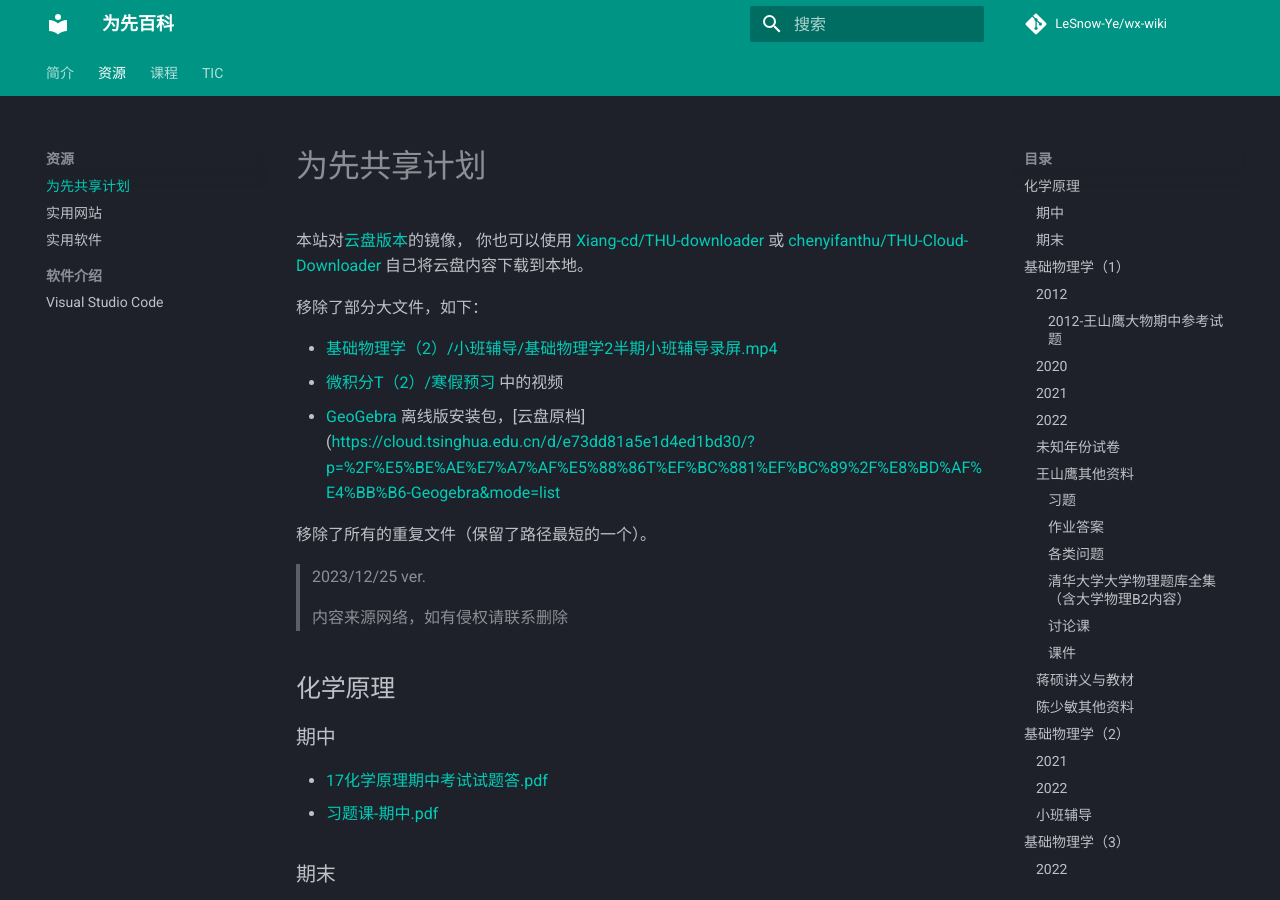
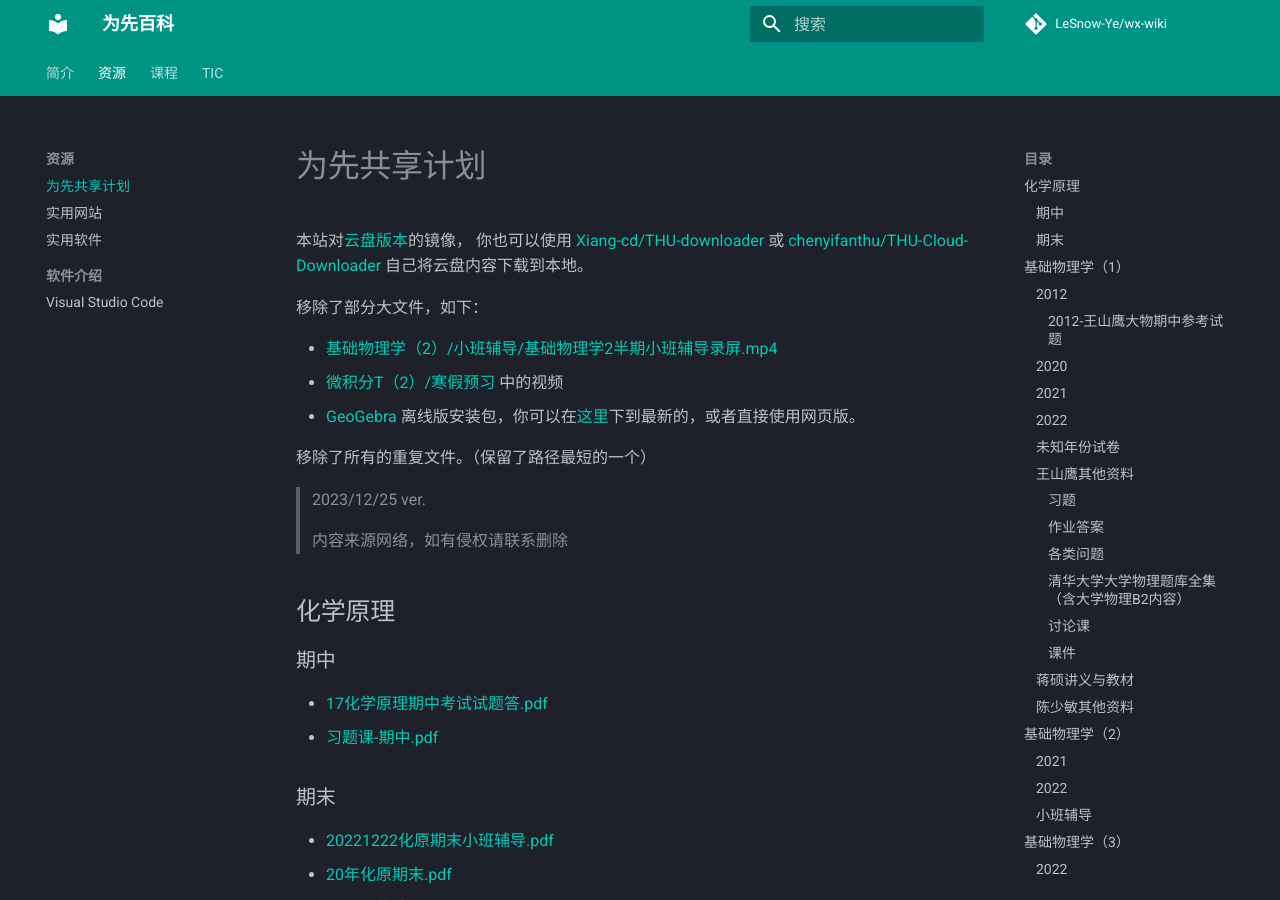
Before and after one commit to LeSnow-Ye/wx-wiki, an MkDocs documentation site: the page built from docs/resources/sharing-project.md, in a window 1280 px wide and 900 px high. Built offline with MkDocs 1.6.1 and Material for MkDocs 9.7.7, drawn with Linux system fonts in a browser that asks for light colours; comment, search, counter and statistics services are not loaded.

```diff
--- a/docs/resources/sharing-project.md
+++ b/docs/resources/sharing-project.md
@@ -8,9 +8,9 @@
 
 - [基础物理学（2）/小班辅导/基础物理学2半期小班辅导录屏.mp4](https://cloud.tsinghua.edu.cn/d/e73dd81a5e1d4ed1bd30/files/?p=%2F%E5%9F%BA%E7%A1%80%E7%89%A9%E7%90%86%E5%AD%A6%EF%BC%882%EF%BC%89%2F%E5%B0%8F%E7%8F%AD%E8%BE%85%E5%AF%BC%2F%E5%9F%BA%E7%A1%80%E7%89%A9%E7%90%86%E5%AD%A62%E5%8D%8A%E6%9C%9F%E5%B0%8F%E7%8F%AD%E8%BE%85%E5%AF%BC%E5%BD%95%E5%B1%8F.mp4)
 - [微积分T（2）/寒假预习](https://cloud.tsinghua.edu.cn/d/e73dd81a5e1d4ed1bd30/?p=%2F%E5%BE%AE%E7%A7%AF%E5%88%86T%EF%BC%882%EF%BC%89%2F%E5%AF%92%E5%81%87%E9%A2%84%E4%B9%A0&mode=list) 中的视频
-- [GeoGebra](https://www.geogebra.org/) 离线版安装包，[云盘原档](<https://cloud.tsinghua.edu.cn/d/e73dd81a5e1d4ed1bd30/?p=%2F%E5%BE%AE%E7%A7%AF%E5%88%86T%EF%BC%881%EF%BC%89%2F%E8%BD%AF%E4%BB%B6-Geogebra&mode=list>
+- [GeoGebra](https://www.geogebra.org/) 离线版安装包，你可以在[这里](https://www.geogebra.org/download)下到最新的，或者直接使用网页版。
 
-移除了所有的重复文件（保留了路径最短的一个）。
+移除了所有的重复文件。（保留了路径最短的一个）
 
 > 2023/12/25 ver.
 
```
